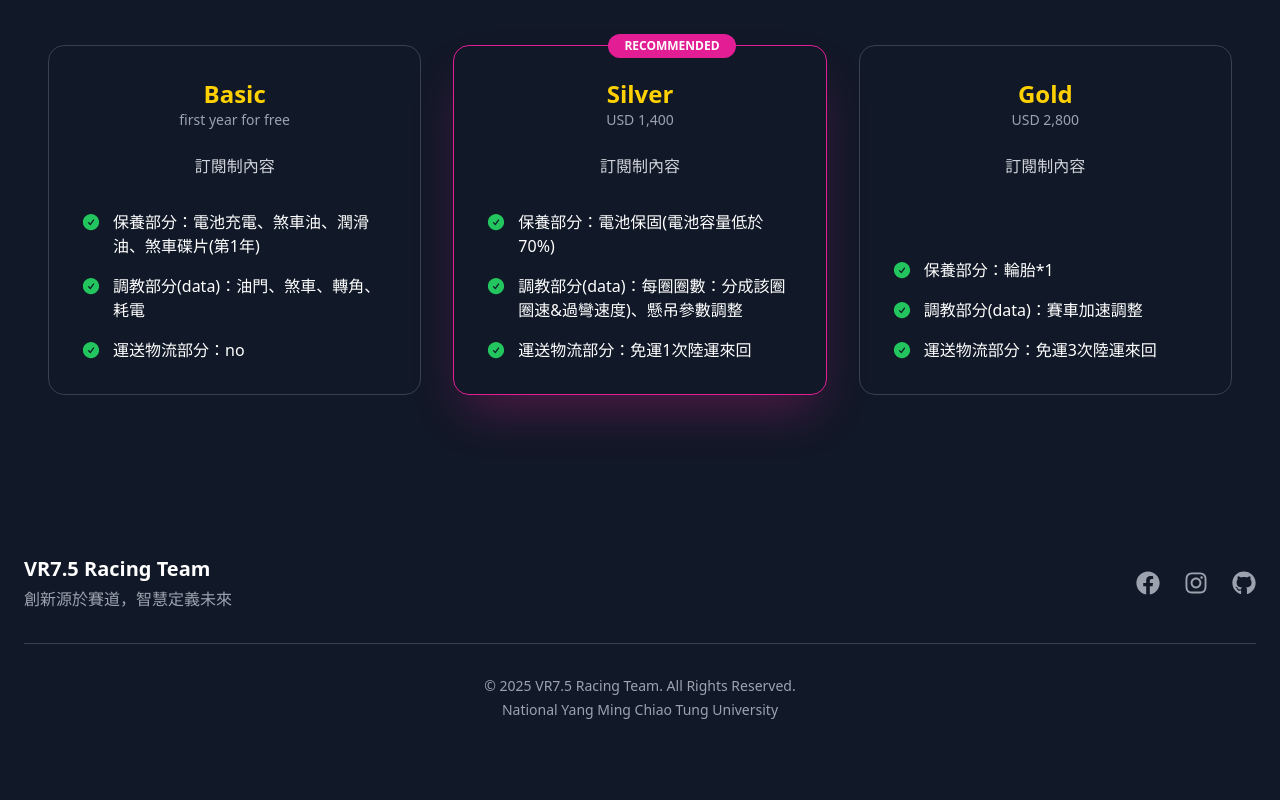
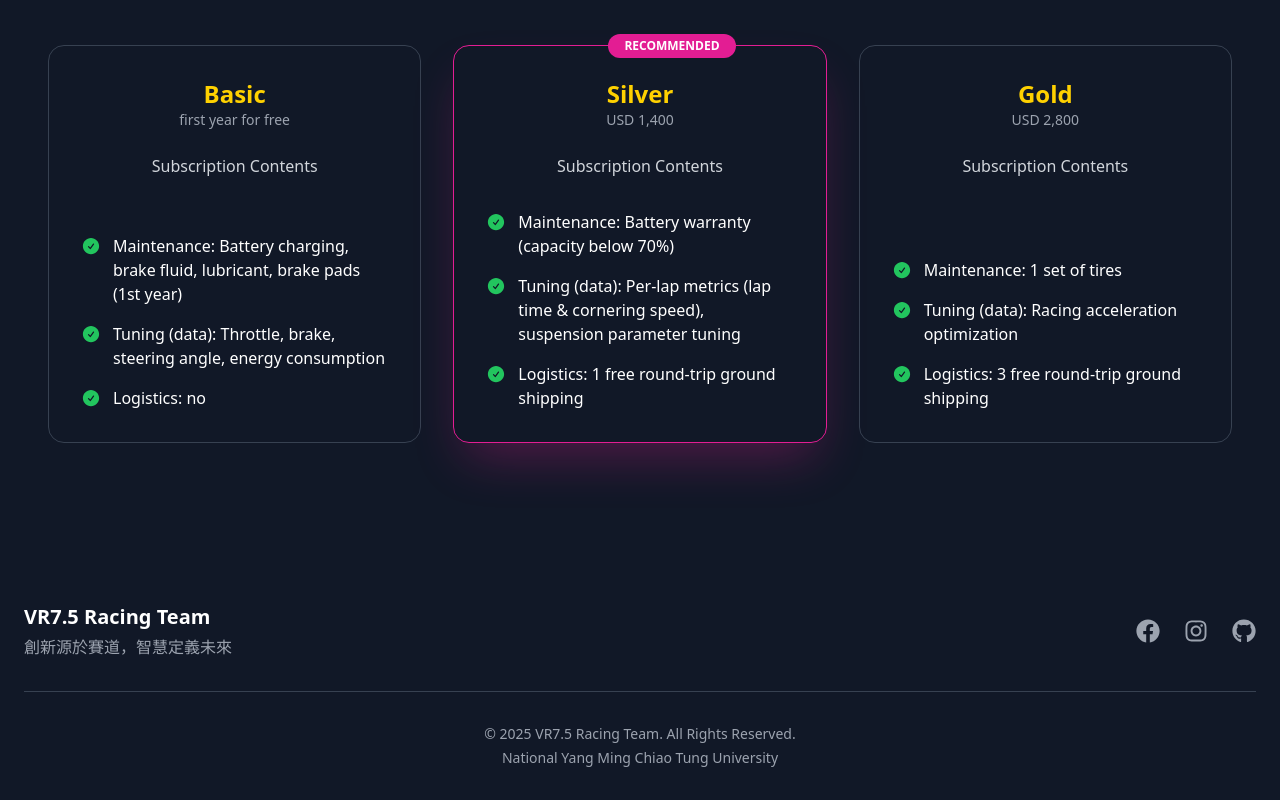
Before and after one commit to NYCUVR/BOM-Website, a React (Vite) app: page /products in a window 1280 px wide. Shown: the part 2406-3206 px from the top of the page. Before the commit the page ends 3158 px from the top, so only its background shows below. Built offline with nearby package versions, Linux system fonts and the light colour scheme; no server answers.

Commit message:
Add: Languages for Plan

```diff
--- a/public/locales/en/translation.json
+++ b/public/locales/en/translation.json
@@ -210,6 +210,32 @@
                 "title": "AI Strategy Map",
                 "description": "It's not just data; it's strategy. The AI marks ideal braking and turn-in points on the map, translating complex analysis into intuitive on-track commands."
             }
+        },
+        "subscription_plans": {
+            "basic": {
+                "name": "Basic",
+                "tier": "first year for free",
+                "desc": "Subscription Contents",
+                "maint": "Maintenance: Battery charging, brake fluid, lubricant, brake pads (1st year)",
+                "tuning": "Tuning (data): Throttle, brake, steering angle, energy consumption",
+                "logistics": "Logistics: no"
+            },
+            "silver": {
+                "name": "Silver",
+                "tier": "USD 1,400",
+                "desc": "Subscription Contents",
+                "maint": "Maintenance: Battery warranty (capacity below 70%)",
+                "tuning": "Tuning (data): Per-lap metrics (lap time & cornering speed), suspension parameter tuning",
+                "logistics": "Logistics: 1 free round-trip ground shipping"
+            },
+            "gold": {
+                "name": "Gold",
+                "tier": "USD 2,800",
+                "desc": "Subscription Contents",
+                "maint": "Maintenance: 1 set of tires",
+                "tuning": "Tuning (data): Racing acceleration optimization",
+                "logistics": "Logistics: 3 free round-trip ground shipping"
+            }
         }
     },
     "dashboard": {
--- a/src/components/AiPlanComparison.jsx
+++ b/src/components/AiPlanComparison.jsx
@@ -1,6 +1,7 @@
 import React from 'react';
 import { motion } from 'framer-motion';
 import { CheckCircleIcon } from '@heroicons/react/24/solid';
+import { useTranslation } from 'react-i18next';
 
 const Feature = ({ name }) => (
   <li className="flex items-start space-x-3">
@@ -10,40 +11,38 @@ const Feature = ({ name }) => (
 );
 
 const AiPlanComparison = () => {
+  const { t } = useTranslation();
   const plans = [
     {
-      name: 'Basic',
-      tier: 'first year for free',
-      price: '0',
-      description: '訂閱制內容',
+      name: t('products_page.subscription_plans.basic.name'),
+      tier: t('products_page.subscription_plans.basic.tier'),
+      description: t('products_page.subscription_plans.basic.desc'),
       features: [
-        { name: '保養部分：電池充電、煞車油、潤滑油、煞車碟片(第1年)' },
-        { name: '調教部分(data)：油門、煞車、轉角、耗電' },
-        { name: '運送物流部分：no' },
+        { name: t('products_page.subscription_plans.basic.maint') },
+        { name: t('products_page.subscription_plans.basic.tuning') },
+        { name: t('products_page.subscription_plans.basic.logistics') },
       ],
       highlight: false,
     },
     {
-      name: 'Silver',
-      tier: 'USD 1,400',
-      price: '1400',
-      description: '訂閱制內容',
+      name: t('products_page.subscription_plans.silver.name'),
+      tier: t('products_page.subscription_plans.silver.tier'),
+      description: t('products_page.subscription_plans.silver.desc'),
       features: [
-        { name: '保養部分：電池保固(電池容量低於70%)' },
-        { name: '調教部分(data)：每圈圈數：分成該圈圈速&過彎速度)、懸吊參數調整' },
-        { name: '運送物流部分：免運1次陸運來回' },
+        { name: t('products_page.subscription_plans.silver.maint') },
+        { name: t('products_page.subscription_plans.silver.tuning') },
+        { name: t('products_page.subscription_plans.silver.logistics') },
       ],
       highlight: true,
     },
     {
-      name: 'Gold',
-      tier: 'USD 2,800',
-      price: '2800',
-      description: '訂閱制內容',
+      name: t('products_page.subscription_plans.gold.name'),
+      tier: t('products_page.subscription_plans.gold.tier'),
+      description: t('products_page.subscription_plans.gold.desc'),
       features: [
-        { name: '保養部分：輪胎*1' },
-        { name: '調教部分(data)：賽車加速調整' },
-        { name: '運送物流部分：免運3次陸運來回' },
+        { name: t('products_page.subscription_plans.gold.maint') },
+        { name: t('products_page.subscription_plans.gold.tuning') },
+        { name: t('products_page.subscription_plans.gold.logistics') },
       ],
       highlight: false,
     },
```
Also changed, not shown: public/locales/zh-TW/translation.json (+26 -0 lines).
